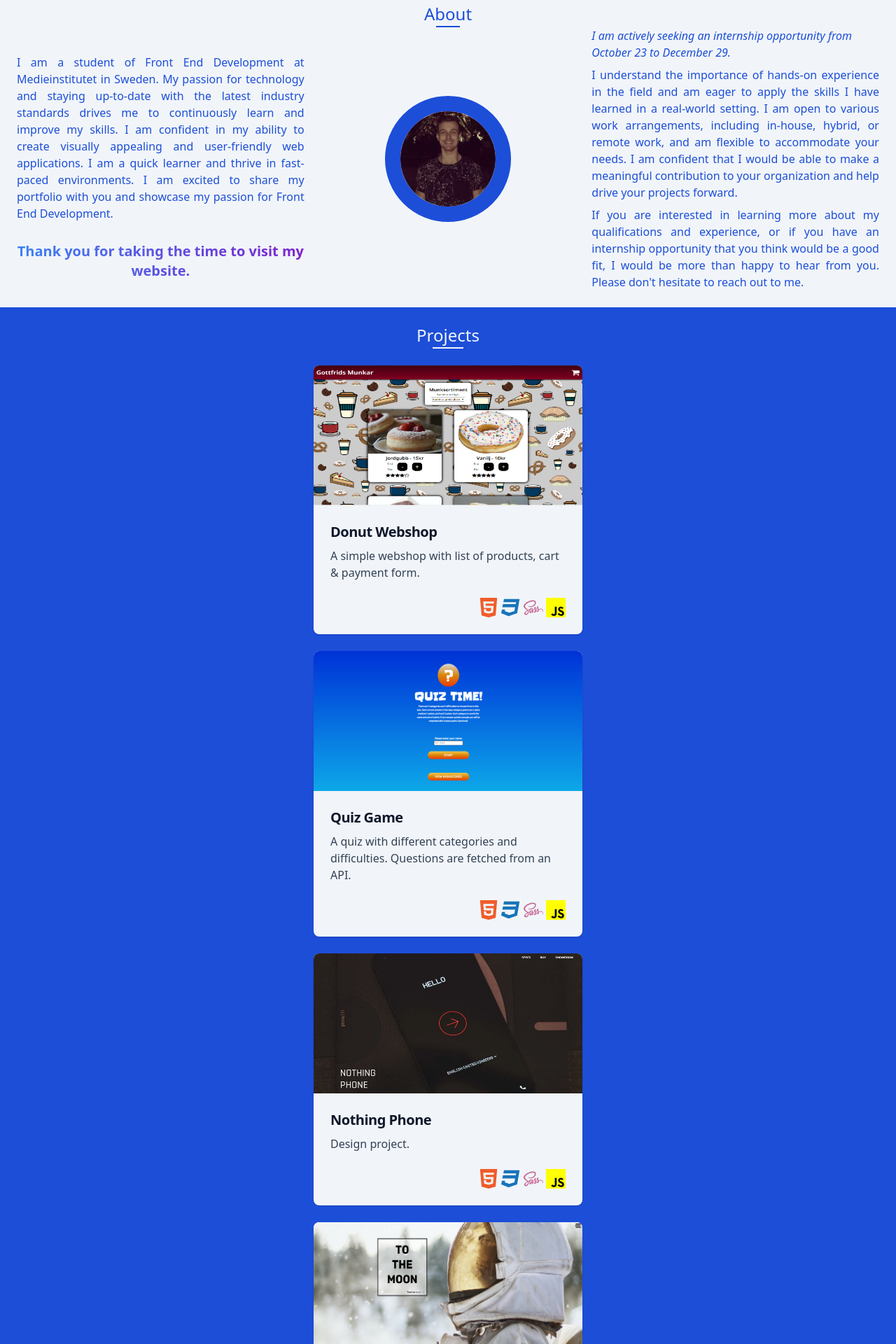
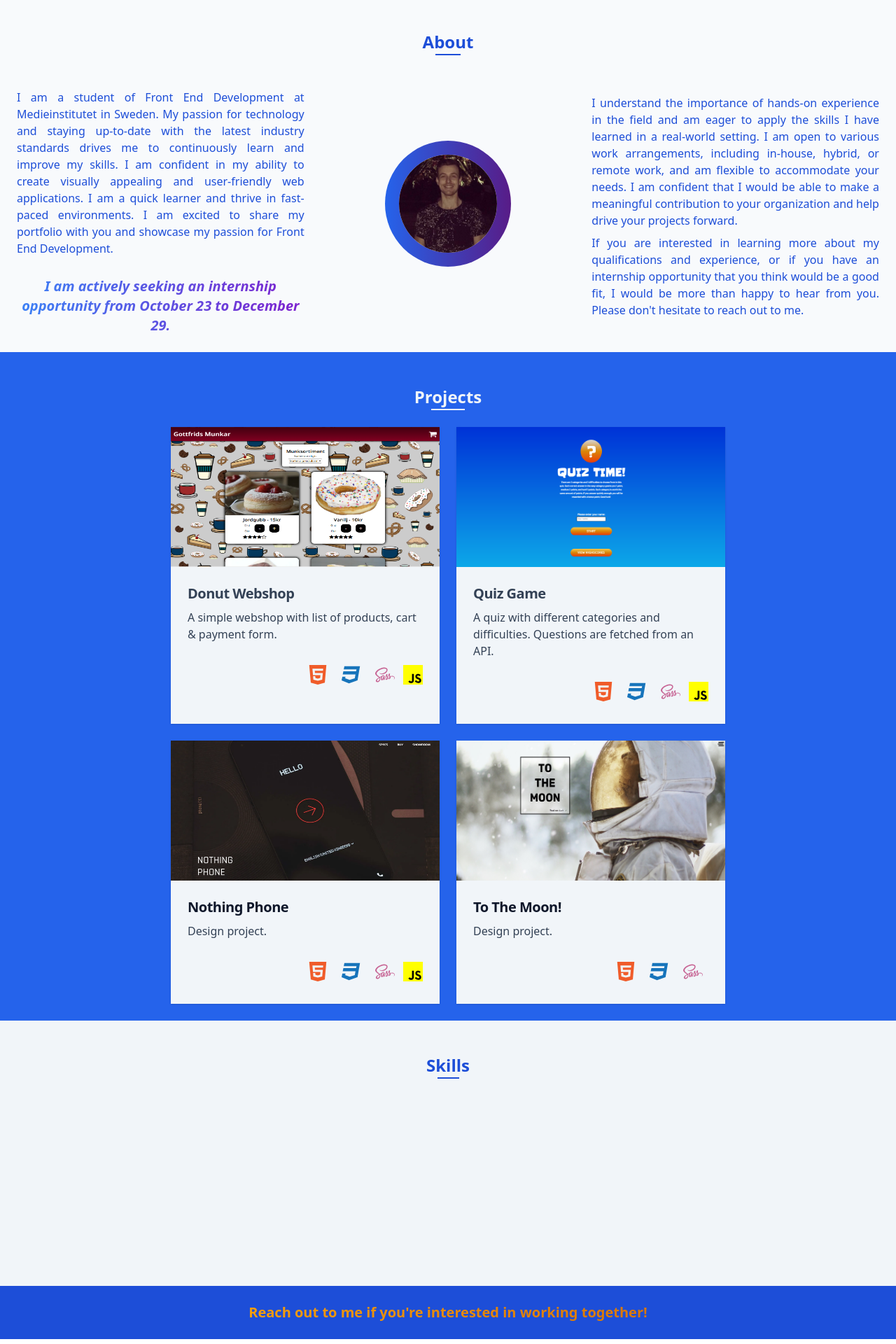
Before and after one commit to antonjanzon95/myPortfolio, a React (Vite) app: page / in a window 1280 px wide. Shown: the part 820-2740 px from the top of the page at 70% size. Built offline with nearby package versions, Linux system fonts and the light colour scheme.

Commit message:
Added contacts section, mobile-layout

```diff
--- a/src/App.tsx
+++ b/src/App.tsx
@@ -6,28 +6,35 @@ import About from "./components/about";
 import SideBar from "./components/sidebar";
 import Projects from "./components/projects";
 import Skills from "./components/skills";
+import Contact from "./components/contact";
+import MainMobile from "./components/mainMobile";
 
 function App() {
   return (
     <div className="">
-      <header className="h-24 bg-blue-700 hidden laptop:flex items-center fixed top-0 w-full z-20">
+      <header className="h-24 bg-blue-700 hidden laptop:flex laptop:items-center fixed top-0 w-full z-20">
         <Header />
       </header>
       <header className="h-16 bg-blue-700 block laptop:hidden fixed top-0 w-full z-20">
         <MobileHeader />
       </header>
-
-      <main className="w-full bg-blue-700 text-slate-100">
+      <main className="hidden laptop:block w-full bg-gradient-to-b from-blue-700 to-blue-600 text-slate-100">
         <Main />
       </main>
-      <section className="w-full bg-slate-100">
+      <main className="block laptop:hidden w-full bg-gradient-to-b from-blue-700 to-blue-600 text-slate-100">
+        <MainMobile />
+      </main>
+      <section className="w-full bg-slate-50">
         <About />
       </section>
-      <section className="w-full bg-blue-700 text-slate-100">
+      <section className="w-full bg-blue-600 text-slate-100">
         <Projects />
       </section>
       <section className="w-full bg-slate-100 text-blue-700">
         <Skills />
+      </section>
+      <section className="w-full bg-blue-700 text-slate-100">
+        <Contact />
       </section>
       <SideBar />
     </div>
--- a/src/components/about.tsx
+++ b/src/components/about.tsx
@@ -4,12 +4,12 @@ interface Props {}
 
 const About: React.FC<Props> = () => {
   return (
-    <div className="container p-6 mx-auto relative  text-blue-700">
+    <div className="container p-6 mx-auto relative text-blue-700 pt-10">
       <div className="w-full flex justify-center">
-        <h2 className="myHeadingsBlue">About</h2>
+        <h2 className="myHeadingsBlue my-6">About</h2>
       </div>
       <div className="flex flex-col gap-6 laptop:flex-row laptop:items-center laptop:gap-0 w-full">
-        <div className="laptop:flex laptop:w-1/3">
+        <div className="bg-slate-50 laptop:flex laptop:w-1/3">
           <p className="mt-6 text-justify">
             I am a student of Front End Development at Medieinstitutet in
             Sweden. My passion for technology and staying up-to-date with the
@@ -19,25 +19,23 @@ const About: React.FC<Props> = () => {
             and thrive in fast-paced environments. I am excited to share my
             portfolio with you and showcase my passion for Front End
             Development.
-            <span className="block text-center mt-7 font-extrabold text-transparent text-xl bg-clip-text bg-gradient-to-r from-blue-500 to-purple-700 ">
-              Thank you for taking the time to visit my website.
+            <span className="block text-center mt-7 font-extrabold text-transparent text-xl bg-clip-text bg-gradient-to-r from-blue-500 to-purple-700">
+              <em>
+                I am actively seeking an internship opportunity from October 23
+                to December 29.
+              </em>
             </span>
           </p>
         </div>
         <div className="laptop:block laptop:w-1/3">
           <img
             src="about-img.png"
-            className="w-[180px] mx-auto border-blue-700 border-[22px] rounded-[50%]"
+            className="pic w-[180px] mx-auto border-blue-700 border-[22px] rounded-[50%]"
             alt="Portrait of person wearing orange shirt"
           />
         </div>
         <div className="laptop:w-1/3">
-          <p className="mb-2">
-            <em>
-              I am actively seeking an internship opportunity from October 23 to
-              December 29.
-            </em>
-          </p>
+          <p className="mb-2"></p>
           <p className="mb-2 text-justify">
             I understand the importance of hands-on experience in the field and
             am eager to apply the skills I have learned in a real-world setting.
--- /dev/null
+++ b/src/components/contact.tsx
@@ -0,0 +1,13 @@
+const Contact = () => {
+  return (
+    <div className="container p-6 mx-auto relative">
+      <div className="flex justify-center">
+        <h2 className="text-center text-transparent font-bold text-xl bg-clip-text bg-gradient-to-r from-amber-500 to-amber-600">
+          Reach out to me if you're interested in working together!
+        </h2>
+      </div>
+    </div>
+  );
+};
+
+export default Contact;
--- a/src/components/main.tsx
+++ b/src/components/main.tsx
@@ -4,9 +4,9 @@ interface Props {}
 
 const Main: React.FC<Props> = () => {
   return (
-    <div className="min-h-screen laptop:h-screen container px-6 mx-auto text-slate-100">
-      <div className="laptop:flex h-full">
-        <div className="pt-20 laptop:mt-0 flex justify-center items-center laptop:w-2/4">
+    <div className="min-h-screen laptop:h-screen container mx-auto pt-16 laptop:pt-24 flex flex-col justify-end laptop:block relative">
+      <div className="laptop:flex laptop:flex-row h-full">
+        <div className="flex justify-center items-center laptop:w-2/4">
           <h1 className="text-8xl uppercase">
             Wel<span className="block">come.</span>
           </h1>
--- /dev/null
+++ b/src/components/mainMobile.tsx
@@ -0,0 +1,31 @@
+import React from "react";
+
+interface Props {}
+
+const MainMobile: React.FC<Props> = () => {
+  return (
+    <div className="min-h-screen container mx-auto pt-16 flex flex-col justify-between">
+      <div className="flex justify-center items-center pt-16">
+        <h1 className="text-8xl uppercase">
+          Wel<span className="block">come.</span>
+        </h1>
+      </div>
+      <div className="relative bottom-0 flex flex-col justify-end gap-6 mt-8 text-center">
+        <div>
+          <h2 className="text-4xl mt-4">Anton Janzon</h2>
+          <h3 className="mt-2 mb-8">
+            An aspiring front end developer from Sweden.
+          </h3>
+        </div>
+
+        <img
+          src="public/self-portrait.png"
+          className="w-[280px] mx-auto"
+          alt=""
+        />
+      </div>
+    </div>
+  );
+};
+
+export default MainMobile;
--- a/src/components/projects.tsx
+++ b/src/components/projects.tsx
@@ -6,23 +6,24 @@ const Projects = () => {
   return (
     <div className="container p-6 mx-auto relative">
       <div className="flex justify-center">
-        <h2 className="text-center myHeadingsSlate">Projects</h2>
+        <h2 className="my-6 myHeadingsSlate">Projects</h2>
       </div>
       <div className="flex flex-col items-center justify-center gap-6">
+        <div className="flex flex-col laptop:flex-row gap-6">
           <a
             href="https://antonjanzon95.github.io/Donut-Webshop/"
             target="_blank"
-          className="mt-6 block max-w-[340px] laptop:max-w-sm bg-slate-100 rounded-lg shadow hover:bg-slate-200 hover:scale-105 transition-all duration-300"
+            className="block max-w-[340px] laptop:max-w-sm bg-slate-100 shadow hover:bg-slate-200 hover:scale-105 transition-all duration-300"
           >
             <img
               src="public/munkar.png"
               alt="Donut webshop"
-            className="rounded-t-lg h-[200px]"
+              className="h-[200px]"
               width={384}
               height={200}
             />
             <div className="p-6">
-            <h3 className="mb-2 text-xl font-bold tracking-tight text-slate-900 dark:text-white">
+              <h3 className="mb-2 text-xl font-bold tracking-tight text-slate-700">
                 Donut Webshop
               </h3>
               <p className="font-normal text-slate-700">
@@ -52,17 +53,17 @@ const Projects = () => {
           <a
             href="https://incomparable-seahorse-0f5220.netlify.app/"
             target="_blank"
-          className="block max-w-[340px] laptop:max-w-sm bg-slate-100 rounded-lg shadow hover:bg-slate-200 hover:scale-105 transition-all duration-300"
+            className="block max-w-[340px] laptop:max-w-sm bg-slate-100 shadow hover:bg-slate-200 hover:scale-105 transition-all duration-300"
           >
             <img
               src="public/quiz.png"
               alt="Quiz web application"
-            className="rounded-t-lg h-[200px]"
+              className="h-[200px]"
               width={384}
               height={200}
             />
             <div className="p-6">
-            <h3 className="mb-2 text-xl font-bold tracking-tight text-slate-900 dark:text-white">
+              <h3 className="mb-2 text-xl font-bold tracking-tight text-slate-700">
                 Quiz Game
               </h3>
               <p className="font-normal text-slate-700">
@@ -89,21 +90,23 @@ const Projects = () => {
               </div>
             </div>
           </a>
+        </div>
 
+        <div className="flex flex-col laptop:flex-row gap-6">
           <a
             href="https://resonant-tulumba-7148cf.netlify.app/"
             target="_blank"
-          className="block max-w-[340px] laptop:max-w-sm bg-slate-100 rounded-lg shadow hover:bg-slate-200 hover:scale-105 transition-all duration-300"
+            className="block max-w-[340px] laptop:max-w-sm bg-slate-100 shadow hover:bg-slate-200 hover:scale-105 transition-all duration-300"
           >
             <img
-            className="rounded-t-lg h-[200px]"
+              className="h-[200px]"
               src="public/nothingPhone.png"
               alt="Phone advert web app"
               width={384}
               height={200}
             />
             <div className="p-6">
-            <h3 className="mb-2 text-xl font-bold tracking-tight text-slate-900 dark:text-white">
+              <h3 className="mb-2 text-xl font-bold tracking-tight text-slate-900">
                 Nothing Phone
               </h3>
               <p className="font-normal text-slate-700">Design project.</p>
@@ -131,17 +134,17 @@ const Projects = () => {
           <a
             href="https://inspiring-fairy-7062cd.netlify.app/"
             target="_blank"
-          className="block max-w-[340px] laptop:max-w-sm bg-slate-100 rounded-lg shadow hover:bg-slate-200 hover:scale-105 transition-all duration-300"
+            className="block max-w-[340px] laptop:max-w-sm bg-slate-100 shadow hover:bg-slate-200 hover:scale-105 transition-all duration-300"
           >
             <img
               src="public/moon.jpg"
               alt="Astronaut website"
-            className="rounded-t-lg h-[200px]"
+              className="h-[200px]"
               width={384}
               height={200}
             />
             <div className="p-6">
-            <h3 className="mb-2 text-xl font-bold tracking-tight text-slate-900 dark:text-white">
+              <h3 className="mb-2 text-xl font-bold tracking-tight text-slate-900">
                 To The Moon!
               </h3>
               <p className="font-normal text-slate-700">Design project.</p>
@@ -163,6 +166,7 @@ const Projects = () => {
           </a>
         </div>
       </div>
+    </div>
   );
 };
 
--- a/src/components/skills.tsx
+++ b/src/components/skills.tsx
@@ -8,72 +8,83 @@ import {
 } from "react-icons/si";
 import { FaCss3, FaSass, FaReact } from "react-icons/fa";
 
+const observer = new IntersectionObserver((entries) => {
+  entries.forEach((entry) => {
+    entry.target.classList.toggle("show", entry.isIntersecting);
+  });
+});
+
+const skillIcons = document.querySelectorAll("li");
+skillIcons.forEach((icon) => {
+  observer.observe(icon);
+});
+
 const Skills = () => {
   return (
     <div className="container p-6 mx-auto relative">
       <div className="flex justify-center">
-        <h2 className="text-center myHeadingsBlue mb-6">Skills</h2>
+        <h2 className="myHeadingsBlue my-6">Skills</h2>
       </div>
 
-      <div className="flex gap-2 flex-col laptop:flex-row justify-center items-center">
-        <div className="laptop:w-2/4">
+      <div className="my-6 flex gap-2 flex-col laptop:flex-row justify-center items-center">
+        <div className="laptop:w-2/4 flex flex-col justify-center items-center">
           <ul className="list-none flex flex-col gap-2 w-32">
-            <li className="flex gap-2">
+            <li className="fade flex gap-4 items-center">
               <TechnologyIcon
-                icon={<SiHtml5 size={28} color="#f05c2a" />}
+                icon={<SiHtml5 size={44} color="#f05c2a" />}
                 iconType="bg-transparent-icon"
               />
               HTML
             </li>
-            <li className="flex gap-2">
+            <li className="fade flex gap-4 items-center">
               <TechnologyIcon
-                icon={<FaCss3 size={28} color="#1774bb" />}
+                icon={<FaCss3 size={44} color="#1774bb" />}
                 iconType="bg-transparent-icon"
               />
               CSS
             </li>
-            <li className="flex gap-2">
+            <li className="fade flex gap-4 items-center">
               <TechnologyIcon
-                icon={<FaSass size={28} color="#c76494" />}
+                icon={<FaSass size={44} color="#c76494" />}
                 iconType="bg-transparent-icon"
               />
               SASS
             </li>
-            <li className="flex gap-2">
+            <li className="fade flex gap-4 items-center">
               <TechnologyIcon
-                icon={<SiJavascript size={28} color="yellow" />}
-                iconType="javascript-icon"
+                icon={<SiJavascript size={44} color="yellow" />}
+                iconType="javascript-icon2"
               />
               JavaScript
             </li>
           </ul>
         </div>
-        <div className="laptop:w-2/4">
+        <div className="laptop:w-2/4 flex flex-col justify-center items-center">
           <ul className="list-none flex flex-col gap-2 w-32">
-            <li className="flex gap-2">
+            <li className="fade flex gap-4 items-center">
               <TechnologyIcon
-                icon={<SiTypescript size={28} color="#0076c6" />}
+                icon={<SiTypescript size={44} color="#0076c6" />}
                 iconType="bg-white-icon"
               />
               TypeScript
             </li>
-            <li className="flex gap-2">
+            <li className="fade flex gap-4 items-center">
               <TechnologyIcon
-                icon={<FaReact size={28} color="#5ed3f3" />}
+                icon={<FaReact size={44} color="#5ed3f3" />}
                 iconType="bg-transparent-icon"
               />
               React
             </li>
-            <li className="flex gap-2">
+            <li className="fade flex gap-4 items-center">
               <TechnologyIcon
-                icon={<SiJest size={28} color="#bf3b16" />}
+                icon={<SiJest size={44} color="#bf3b16" />}
                 iconType="bg-transparent-icon"
               />
               Jest
             </li>
-            <li className="flex gap-2">
+            <li className="fade flex gap-4 items-center">
               <TechnologyIcon
-                icon={<SiCypress size={28} color="#383838" />}
+                icon={<SiCypress size={44} color="#383838" />}
                 iconType="bg-transparent-icon"
               />
               Cypress
--- a/src/index.css
+++ b/src/index.css
@@ -14,6 +14,7 @@
   display: inline-block;
   padding-bottom: 3px;
   position: relative;
+  font-weight: 700;
 }
 .myHeadingsBlue:before {
   content: "";
@@ -31,6 +32,7 @@
   display: inline-block;
   padding-bottom: 3px;
   position: relative;
+  font-weight: 700;
 }
 .myHeadingsSlate:before {
   content: "";
@@ -40,6 +42,24 @@
   bottom: 0;
   left: 25%;
   border-bottom: 2px solid #f1f5f9;
+}
+
+.pic {
+  border: double 20px transparent;
+  border-radius: 50%;
+  background-image: linear-gradient(white, white),
+    /*here must be*/ linear-gradient(to right, #2563eb, #581c87); /*both gradients*/
+  background-origin: border-box;
+  background-clip: content-box, border-box;
+}
+
+.fade {
+  opacity: 0;
+  transition: all 2s;
+}
+
+.fade.show {
+  opacity: 1;
 }
 
 @layer components {
@@ -55,13 +75,18 @@
     h-7 w-7 mx-0 bg-black;
   }
 
+  .javascript-icon2 {
+    @apply relative flex items-center justify-center
+    h-11 w-11 mx-0 bg-black;
+  }
+
   .bg-transparent-icon {
     @apply relative flex items-center justify-center
-    h-7 w-7 mx-0 bg-transparent;
+    h-11 w-11 mx-0 bg-transparent;
   }
 
   .bg-white-icon {
     @apply relative flex items-center justify-center
-    h-7 w-7 mx-0 bg-transparent bg-white;
+    h-11 w-11 mx-0 bg-transparent bg-white;
   }
 }
```
Lines whose indentation alone changed are shown as unchanged.
